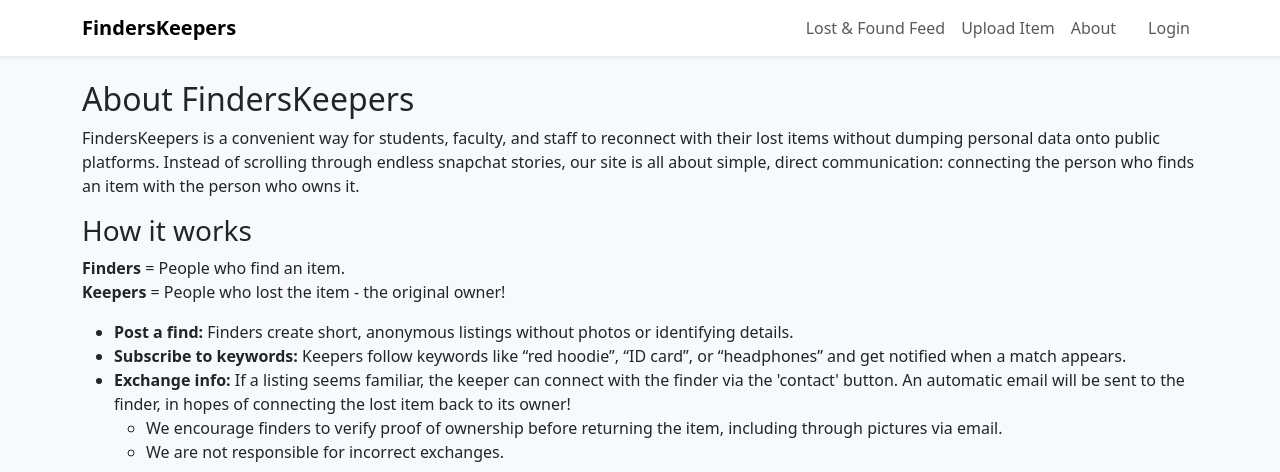
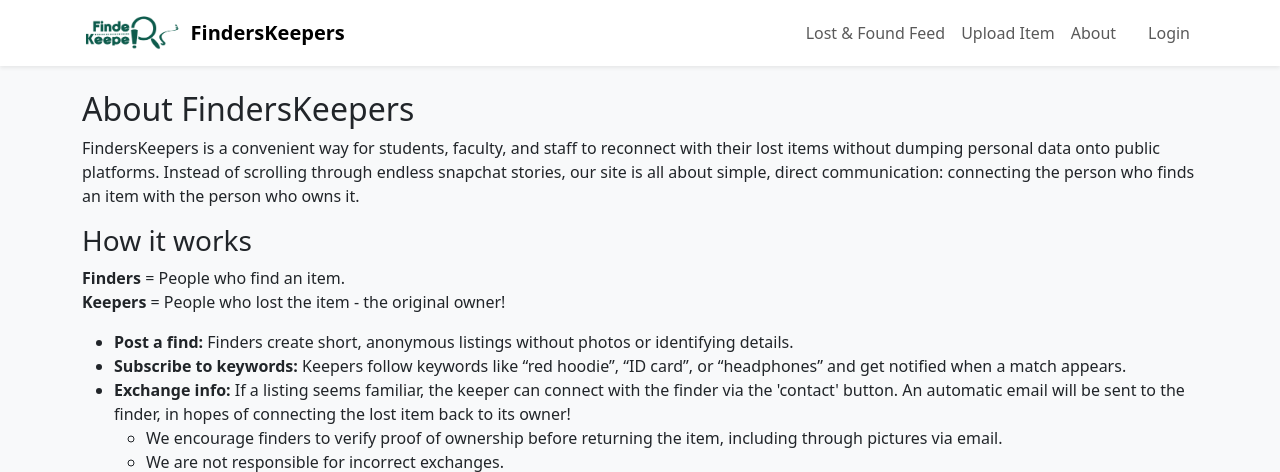
Before and after one commit to kaitlyncapone1/425-Capstone-Project-FindersKeepers, a Django app: page /about/ in a window 1280 px wide. Shown: the top 472 px of the page. Run offline with Django 5.2, Linux system fonts and the light colour scheme; some libraries are stand-ins or nearby versions.

Commit message:
Added logo to navigation bar on all pages

```diff
--- a/lostandfound/templates/lostandfound/base.html
+++ b/lostandfound/templates/lostandfound/base.html
@@ -1,9 +1,9 @@
+{% load static %}
 <!DOCTYPE html>
 <html lang="en">
 <head>
     <meta charset="UTF-8">
     <title>FindersKeepers</title>
-
 
     <link
       href="https://cdn.jsdelivr.net/npm/bootstrap@5.3.2/dist/css/bootstrap.min.css"
@@ -20,8 +20,9 @@
     <nav class="navbar navbar-expand-lg navbar-light bg-white shadow-sm mb-4">
         <div class="container">
 
-            <a class="navbar-brand fw-bold" href="{% url 'home' %}">
-                <i class="lni lni-search-alt"></i> FindersKeepers
+            <a class="navbar-brand fw-bold d-flex align-items-center" href="{% url 'home' %}">
+                <img src="{% static 'lostandfound/images/logo.png' %}" alt="FindersKeepers Logo" style="height: 40px; margin-right: 10px;">
+                FindersKeepers
             </a>
 
             <button class="navbar-toggler" type="button" data-bs-toggle="collapse" data-bs-target="#navbarNav">
@@ -93,7 +94,6 @@
     </div>
 </footer>
 
-
     <script src="https://cdn.jsdelivr.net/npm/bootstrap@5.3.2/dist/js/bootstrap.bundle.min.js"></script>
 </body>
 </html>
```
Also changed, not shown: lostandfound/static/lostandfound/images/logo.png (added).
